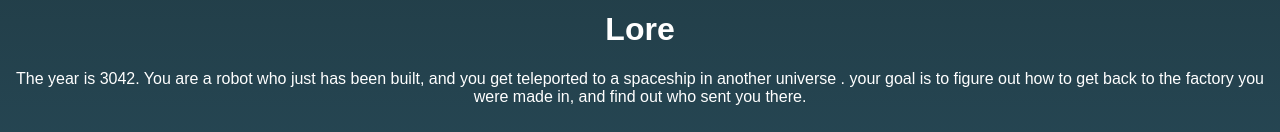
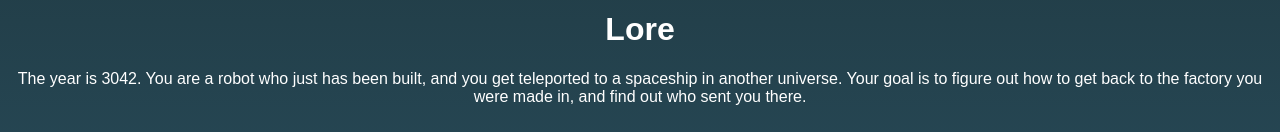
Before and after one commit to Electric1172/Realm-Run, a plain HTML site: page index.html in a window 1280 px wide. Shown: the part 668-800 px from the top of the page. Drawn offline with Linux system fonts and the light colour scheme.

Commit message:
Update index.html

```diff
--- a/index.html
+++ b/index.html
@@ -98,7 +98,7 @@
   </section>
 <h1>Lore</h1>
   <p>The year is 3042.
-You are a robot who just has been built, and you get teleported to a spaceship in another universe . your goal is to figure out how to get back to the factory you were made in, and find out who sent you there.</p>
+You are a robot who just has been built, and you get teleported to a spaceship in another universe. Your goal is to figure out how to get back to the factory you were made in, and find out who sent you there.</p>
   <section id="download">
     <h2>Download & Play</h2>
     <p>Available soon
```
